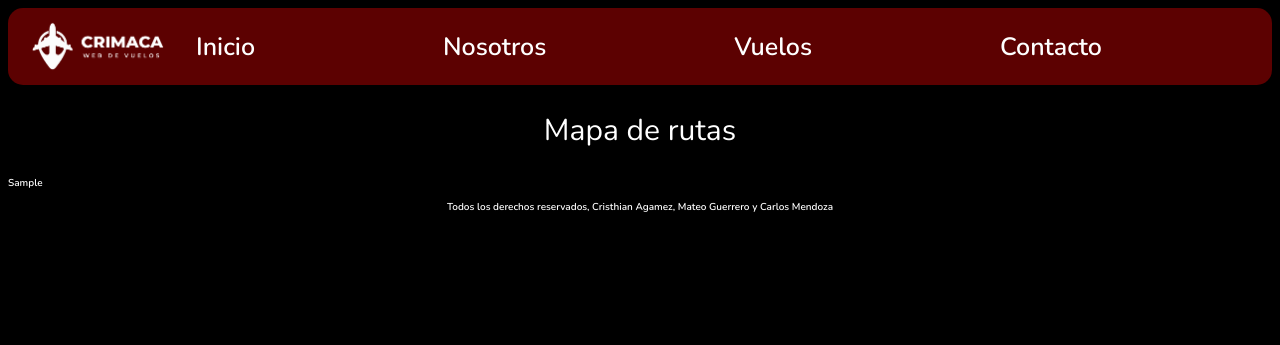
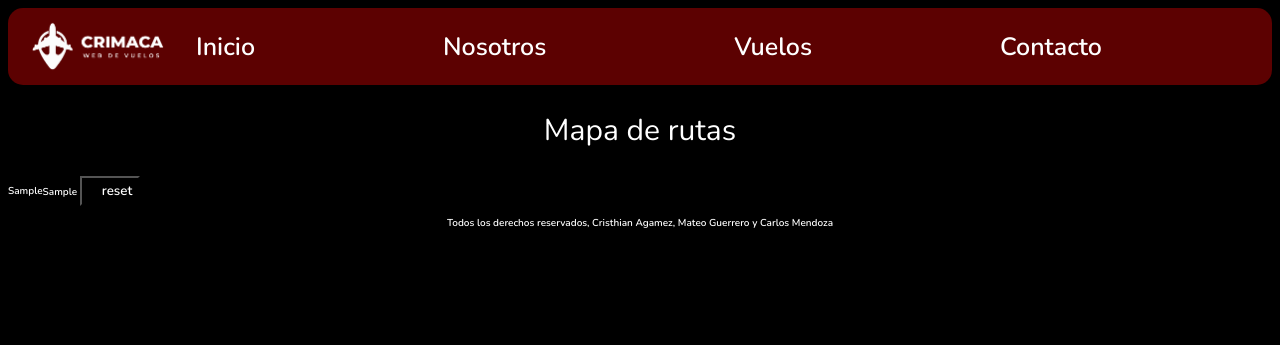
Before and after one commit to CristhianAC/Laboratorio2-CristhianAgamez-CarlosMendoza-MateoGuerrero, a Django app: template templates/sistema.html in a window 1280 px wide. Shown: the top 345 px of the page. Run offline with Django 4.2, Linux system fonts and the light colour scheme; the template is opened without the code that fills it: most values are stand-ins (such as "Sample title", 1, 10 or a date in 2020).

Commit message:
Web Interactiva 1.0

```diff
--- /dev/null
+++ b/grafoConMapa/forms.py
@@ -0,0 +1,4 @@
+from django import forms
+
+class addCity(forms.Form):
+    City= forms.CharField(label="Ingrese la ciudad de origen", max_length=200, widget=forms.TextInput(attrs={"background-color":"black"}))
--- a/static/Css/estilo.css
+++ b/static/Css/estilo.css
@@ -19,7 +19,9 @@ html{
 *, *:before, *:after {
     box-sizing: inherit;
 }
-
+input{
+    color: black;
+}
 
 h1,h2,h3{
 
@@ -169,7 +171,13 @@ footer p{
     flex-direction: column;
     align-items: center;
 }
-
+button{
+    background-color: #5c0101;
+}
+.mapa{
+    display: flex;
+    align-items: center;
+}
 .mapa div{
 
 
--- a/templates/partials/base.html
+++ b/templates/partials/base.html
@@ -30,11 +30,14 @@
             <a href="#">Contacto</a>
         </nav>
     </div>
-    <div class="mapa">
-        <h2>Mapa de rutas</h2>
+    <h2>Mapa de rutas</h2>
+    <div class="mapa" style="display:flex; ">
+
         {% block content %}
 
         {% endblock %}
+
+
     </div>
     <footer class="footer">
         <p>Todos los derechos reservados, Cristhian Agamez, Mateo Guerrero y Carlos Mendoza</p>
--- a/templates/sistema.html
+++ b/templates/sistema.html
@@ -1,6 +1,13 @@
 {% extends 'partials/base.html' %}
-    {% block content %}
+{% block content %}
 
-        {{m | safe}}
+{{m | safe}}
+<form method="post">
+    {% csrf_token %}
+    {{addCity}}
+    <button onclick="document.location.reload()" style="background-color: black; height: 30px; padding-left: 20px;justify-content: center;">
 
-    {% endblock %}
+        reset
+    </button>
+</form>
+{% endblock %}
```
Also changed, not shown: API/ApiNodosOOP.py (+8 -8 lines), grafoConMapa/views.py (+28 -8 lines).
